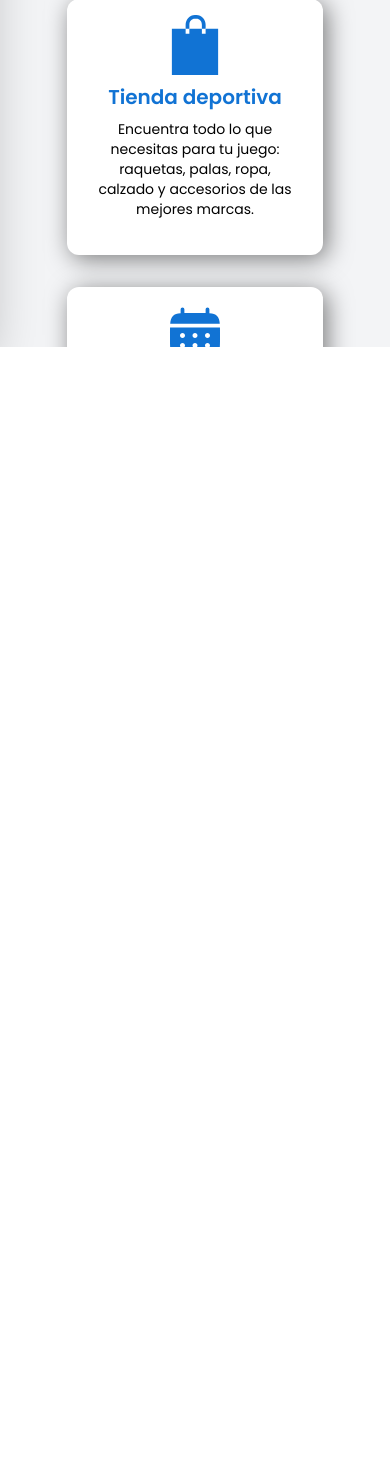
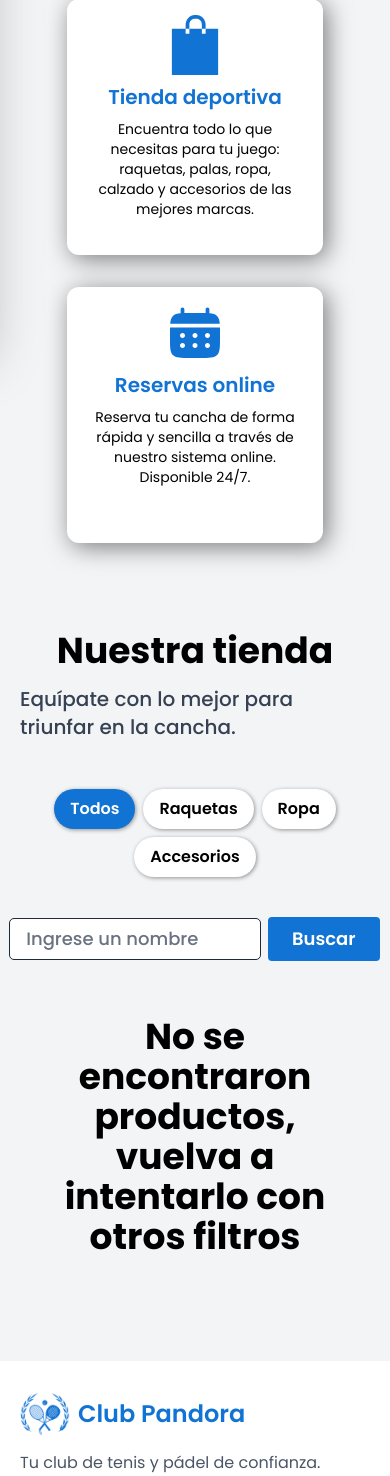
Before and after one commit to tgraziano/pandora-tenis-club, a PHP site: page / in a window 390 px wide. Shown: the part 497-1973 px from the top of the page. Before the commit the page ends 844 px from the top, so only its background shows below. Run offline with PHP 8.4, Linux system fonts and the light colour scheme; data that the repository does not hold is empty.

Commit message:
feat: improve mobile responsiveness and fix UI interactions
- Added flex-wrap to product filter form and category buttons for better mobile layout
- Implemented pointer-events-none/auto pattern for mobile menu overlay to prevent unwanted interactions
- Added cursor-pointer to mobile menu buttons for better UX
- Made pagination scrollable horizontally on mobile with centered container
- Updated store products section with responsive padding (20px mobile, 40px tablet, 190px desktop)
- Reduced heading

```diff
--- a/app/forms/filter-products.php
+++ b/app/forms/filter-products.php
@@ -3,8 +3,8 @@ $category = $_GET['category'] ?? "";
 $name = $_GET['name'] ?? "";
 ?>
 
-<form id="form-products" action="/app/actions/filter-products.php" method="post" class="flex items-center justify-center gap-10 w-full">
-    <div class="flex items-center justify-center gap-2 w-fit">
+<form id="form-products" action="/app/actions/filter-products.php" method="post" class="flex flex-wrap items-center justify-center gap-10 w-full">
+    <div class="flex flex-wrap items-center justify-center gap-2 w-fit">
         <label class="bg-white cursor-pointer duration-200 transition-all shadow-[1px_1px_4px_rgba(0,0,0,0.4)] font-semibold rounded-full px-4 py-2">
             <input class="hidden" type="radio" name="category" value="" <?= $category == "" ? "checked" : "" ?> />
             <span>Todos</span>
--- a/app/templates/header.php
+++ b/app/templates/header.php
@@ -20,13 +20,13 @@ $linkStyle = "font-semibold text-lg opacity-80 hover:opacity-100 transition-opac
     </nav>
 </header>
 
-<div class="fixed md:hidden top-0 left-0 z-10 h-screen w-screen">
-    <button type="button" name="btn-menu" class="bg-white rounded-xl fixed top-4 left-4 p-1 shadow-[2px_2px_4px_rgba(0,0,0,.4)]">
+<div class="fixed md:hidden top-0 left-0 z-10 h-screen w-screen pointer-events-none">
+    <button type="button" name="btn-menu" class="bg-white cursor-pointer rounded-xl fixed top-4 left-4 p-1 shadow-[2px_2px_4px_rgba(0,0,0,.4)] pointer-events-auto">
         <img src="/app/assets/svgs/menu.svg" width="30" height="30" alt="Menu">
     </button>
-    <aside id="menu-aside" class="sticky flex flex-col top-0 left-0 h-full w-full bg-white shadow-2xl translate-x-[-100%] transition-transform duration-300">
+    <aside id="menu-aside" class="sticky flex flex-col top-0 left-0 h-full w-full bg-white shadow-2xl translate-x-[-100%] transition-transform duration-300 pointer-events-auto">
         <div class="p-4 w-full">
-            <button type="button" name="btn-close-menu" class="bg-white rounded-xl p-1 shadow-[2px_2px_4px_rgba(0,0,0,.4)]">
+            <button type="button" name="btn-close-menu" class="bg-white cursor-pointer rounded-xl p-1 shadow-[2px_2px_4px_rgba(0,0,0,.4)]">
                 <img src="/app/assets/svgs/close.svg" width="30" height="30" alt="Close">
             </button>
         </div>
--- a/app/templates/list-products.php
+++ b/app/templates/list-products.php
@@ -29,7 +29,7 @@ $totalPage = $response["totalPages"];
                     <p class="font-regular text-base w-full">
                         <?= $product['description'] ?>
                     </p>
-                    <div class="flex items-center justify-between mt-auto w-full">
+                    <div class="flex items-center justify-between flex-wrap mt-auto w-full">
                         <p class="text-primary text-2xl font-bold w-fit">
                             $ <?= formatPrice($product['price']) ?>
                         </p>
@@ -42,8 +42,9 @@ $totalPage = $response["totalPages"];
             <?php endforeach ?>
         </ul>
     <?php endif ?>
+    <div class="flex overflow-x-auto w-full">
         <?php if ($totalPage > 1) : ?>
-        <ul class="flex items-center justify-center gap-2 w-full">
+            <ul class="flex gap-2 py-2 px-4 mx-auto w-fit">
                 <?php for ($i = 1; $i <= $totalPage; $i++) : ?>
                     <li>
                         <a href="/?view=home.php&page=<?= $i ?><?= $name ? '&name=' . $name : '' ?><?= $category ? '&category=' . $category : '' ?>" class="flex items-center justify-center p-2 aspect-square h-10 rounded-md outline-2 outline-primary transition-all duration-200 will-change-transform <?= $i == $page ? 'bg-primary text-white' : 'bg-white text-primary hover:scale-105' ?>"><?= $i ?></a>
@@ -52,3 +53,4 @@ $totalPage = $response["totalPages"];
             </ul>
         <?php endif ?>
     </div>
+</div>
--- a/app/views/home.php
+++ b/app/views/home.php
@@ -36,7 +36,7 @@
         </div>
     </section>
 
-    <section id="store-products" class="flex flex-col gap-4 px-[190px] py-12 h-fit w-full">
+    <section id="store-products" class="flex flex-col gap-6 px-[20px] md:px-[40px] lg:px-[190px] py-12 h-fit w-full">
         <div class="flex flex-col items-center gap-3.5 py-[24px]">
             <h2 class="font-bold text-4xl">Nuestra tienda</h2>
             <p class="font-medium text-xl text-pretty text-gray-700">Equípate con lo mejor para triunfar en la cancha.</p>
```
Also changed, not shown: app/views/nosotros.php (+4 -4 lines), README.md. Lines whose indentation alone changed are shown as unchanged.
